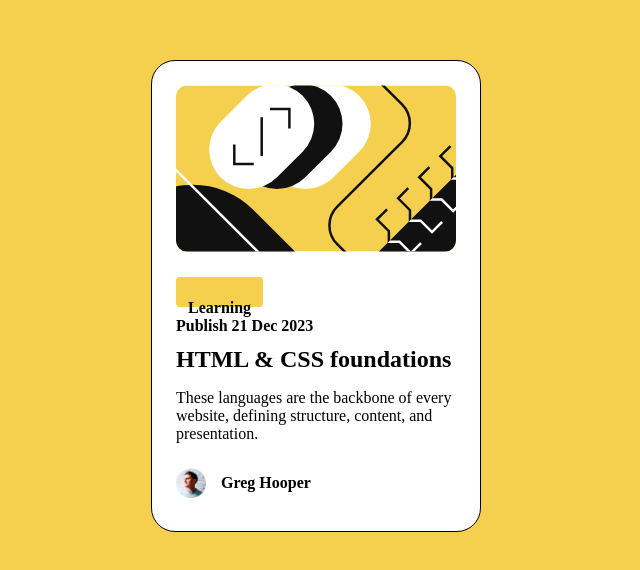
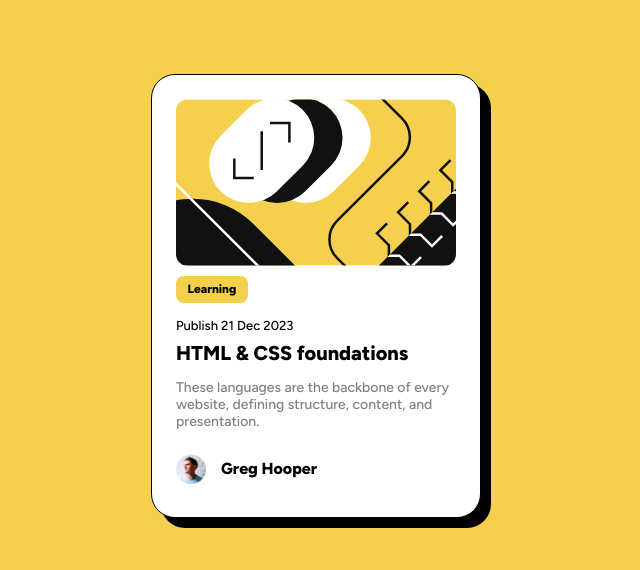
Before and after one commit to matt2282/blog-preview-card, a plain HTML site: page index.html in a window 1280 px wide. Shown: the part 104-674 px from the top of the page, without its empty margins (324-964 px from the left). Drawn offline with Linux system fonts and the light colour scheme.

Commit message:
final commit

```diff
--- a/index.html
+++ b/index.html
@@ -1,6 +1,10 @@
 <!DOCTYPE html>
 <html lang="en">
   <head>
+    <link
+      href="https://fonts.googleapis.com/css2?family=Figtree:ital,wght@0,300..900;1,300..900&display=swap"
+      rel="stylesheet"
+    />
     <meta charset="UTF-8" />
     <meta name="viewport" content="width=device-width, initial-scale=1.0" />
     <!-- displays site properly based on user's device -->
@@ -17,6 +21,7 @@
     <!-- Feel free to remove these styles or customise in your own stylesheet 👍 -->
     <style>
       body {
+        font-family: Figtree;
         height: 100vh;
         padding: 0px;
         margin: 0px;
@@ -29,50 +34,62 @@
         margin: 0px;
         display: flex;
         flex-direction: column;
-        justify-content: baseline;;
+        justify-content: space-between;
         background-color: hsl(0, 0%, 100%);
         border-radius: 1.5rem;
         width: 280px;
         height: fit-content;
         border: black solid 1px;
         padding: 1.5rem;
+        box-shadow: 10px 10px;
       }
-      .container h1{
-        margin-top: 10px;
-        font-size: 16px;
+      .container h1 {
+        margin-top: 15px;
+        font-size: 13px;
+        font-weight: 500;
       }
-      .container h2{
+      .container h2 {
         margin: 0px;
+        font-weight: 800;
+        font-size: 20px;
+      }
+      .container p {
+        font-size: 14px;
+        color: hsl(0, 0%, 50%);
+        font-weight: 500;
       }
       img {
         border-radius: 0.75rem;
       }
       .yellow-box {
-        width: fit-content;
-        height: 6px;
+        display: table;
+        height: 1px;
+        width: 1px;
         background-color: hsl(47, 88%, 63%);
-        border-radius: 0.25rem;
-        padding: 0.75rem;
-        margin-top: 25px;
-        align-content: center;
+        padding: .4rem;
+        border-radius: .5rem;
+        margin-top: 10px;
       }
+
       .yellow-box h1 {
-        font-size: 16px;
-
+        font-size: 12px;
+        font-weight: 800;
+        margin: 0px;
+        margin-left: 5px;
+        margin-right: 5px;
       }
-      .footer{
+      .footer {
         display: flex;
         flex-direction: row;
         align-items: center;
         width: 100%;
         height: fit-content;
         margin: 0px;
-
       }
-      .footer h1{
+      .footer h1 {
+        font-weight: 800;
         font-size: 16px;
         margin: 15px;
-
       }
       .attribution {
         font-size: 11px;
@@ -91,9 +108,16 @@
       </div>
       <h1>Publish 21 Dec 2023</h1>
       <h2>HTML & CSS foundations</h2>
-      <p>These languages are the backbone of every website, defining structure, content, and presentation.</p>
+      <p>
+        These languages are the backbone of every website, defining structure,
+        content, and presentation.
+      </p>
       <div class="footer">
-        <img src="/assets/images/image-avatar.webp" width="30px" height="30px">
+        <img
+          src="/assets/images/image-avatar.webp"
+          width="30px"
+          height="30px"
+        />
         <h1>Greg Hooper</h1>
       </div>
     </div>
```
